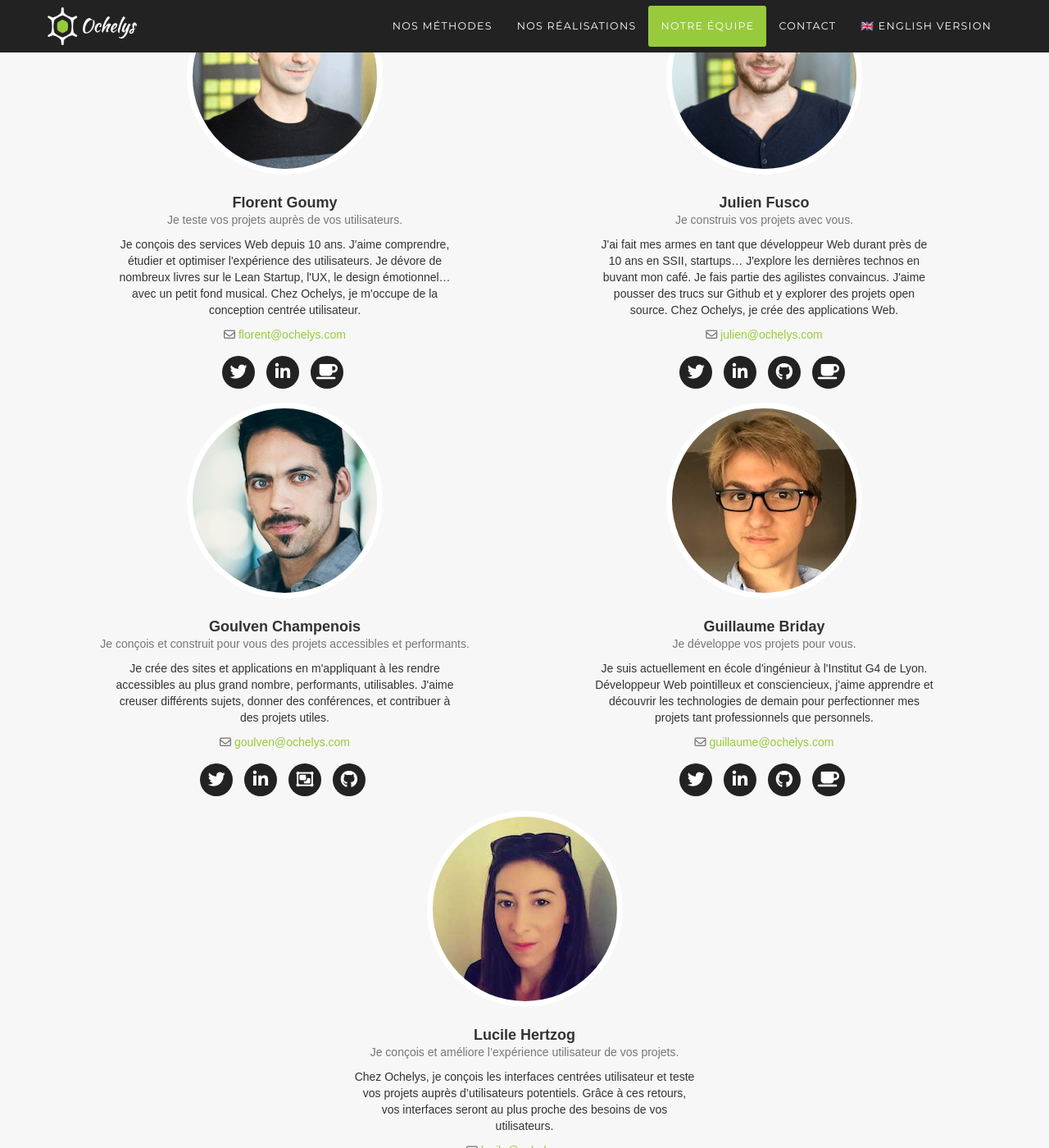
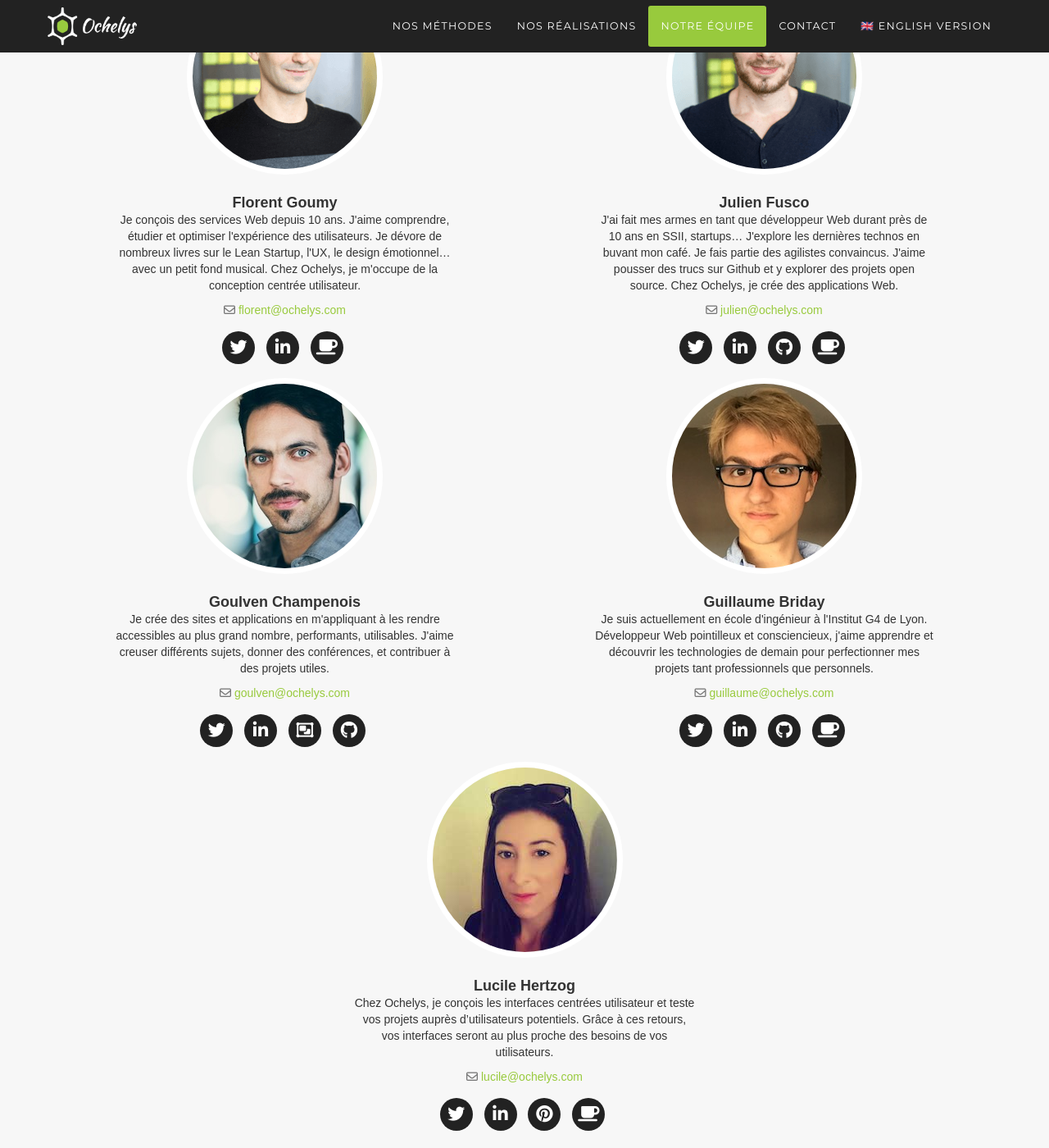
Before and after one commit to Ochelys/ochelys.github.io, a Jekyll site: the page built from index.md, in a window 1280 px wide and 1400 px high, scrolled down 3561 px. Shown: the whole window at 82% size. Built offline with Jekyll 4.4.1, drawn with Linux system fonts in a browser that asks for light colours; nearby versions of some CDN libraries; some web fonts are replaced.

Commit message:
Removing baseline description from the team

```diff
--- a/_layouts/home.en.html
+++ b/_layouts/home.en.html
@@ -349,7 +349,6 @@ layout: default.en
       <div class="col-sm-6 team-member">
         <img src="{{ site.url }}/images/florent.png" alt="Florent Goumy" class="img-responsive img-circle">
         <h3 class="h4" lang="fr">Florent Goumy</h3>
-        <p class="text-muted">I test your projects with your customers.</p>
         <p class="bio">I have 10 years experience designing Web services. I love studying, understanding and optimising user experience. I read a lot about Lean Startup, <abbr>UX</abbr>, emotional design, interface/interaction design, and many many more. At Ochelys, I am responsible for user-centered design.</p>
         <p class="text-muted"><i class="fa fa-envelope-o"></i> <a href="mailto:florent@ochelys.com">florent@ochelys.com</a></p>
         <ul class="list-inline social-buttons">
@@ -361,7 +360,6 @@ layout: default.en
       <div class="col-sm-6 team-member">
         <img src="{{ site.url }}/images/julien.png" alt="Julien Fusco" class="img-responsive img-circle">
         <h3 class="h4" lang="fr">Julien Fusco</h3>
-        <p class="text-muted">I build your projects with you.</p>
         <p class="bio">I honed my web development skills for more than 10 years working for <abbr>IT</abbr> services companies as well as startups. I keep up-to-date about new technologies every day. I believe in agile values and principles and love contributing to Open Source projects. At Ochelys, I build web applications.</p>
         <p class="text-muted"><i class="fa fa-envelope-o"></i> <a href="mailto:julien@ochelys.com">julien@ochelys.com</a></p>
         <ul class="list-inline social-buttons">
@@ -374,7 +372,6 @@ layout: default.en
       <div class="col-sm-6 team-member">
         <img src="{{ site.url }}/images/goulven.jpg" alt="Goulven Champenois" class="img-responsive img-circle">
         <h3 class="h4" lang="fr">Goulven Champenois</h3>
-        <p class="text-muted">I design and build your projects with accessibility and performance in mind.</p>
         <p class="bio">I believe that all websites and applications should be accessible, usable, and quick to load for everyone. I love learning new techniques and languages, presenting my findings, and contributing to projects that resonate with my values.</p>
         <p class="text-muted"><i class="fa fa-envelope-o"></i> <a href="mailto:goulven@ochelys.com">goulven@ochelys.com</a></p>
         <ul class="list-inline social-buttons">
@@ -387,7 +384,6 @@ layout: default.en
       <div class="col-sm-6 team-member">
         <img src="{{ site.url }}/images/guillaume.jpg" alt="Guillaume Briday" class="img-responsive img-circle">
         <h3 class="h4" lang="fr">Guillaume Briday</h3>
-        <p class="text-muted">I build your projects.</p>
         <p class="bio">I work part-time for Ochelys while finishing my <abbr>CS</abbr> degree at G4 institute in Lyon. I care about details and clean implementation, and love learning tomorrow's technologies. I love putting what I learn into practice when working on customer projects.</p>
         <p class="text-muted"><i class="fa fa-envelope-o"></i> <a href="mailto:guillaume@ochelys.com">guillaume@ochelys.com</a></p>
         <ul class="list-inline social-buttons">
@@ -400,7 +396,6 @@ layout: default.en
       <div class="col-sm-6 col-md-offset-3 team-member">
         <img src="{{ site.url }}/images/lucile.jpg" alt="Lucile Hertzog" class="img-responsive img-circle">
         <h3 class="h4" lang="fr">Lucile Hertzog</h3>
-        <p class="text-muted">I design and improve how users experience your projects.</p>
         <p class="bio">Here at Ochelys, I design user-centered interfaces. I run usability tests with user panels to make sure your product meets your customers’ needs as closely as possible.</p>
         <p class="text-muted"><i class="fa fa-envelope-o"></i> <a href="mailto:lucile@ochelys.com">lucile@ochelys.com</a></p>
         <ul class="list-inline social-buttons">
--- a/_layouts/home.html
+++ b/_layouts/home.html
@@ -349,7 +349,6 @@ layout: default
       <div class="col-sm-6 team-member">
         <img src="{{ site.url }}/images/florent.png" alt="Florent Goumy" class="img-responsive img-circle">
         <h3 class="h4">Florent Goumy</h3>
-        <p class="text-muted">Je teste vos projets auprès de vos utilisateurs.</p>
         <p class="bio">Je conçois des services Web depuis 10 ans. J'aime comprendre, étudier et optimiser l'expérience des utilisateurs. Je dévore de nombreux livres sur le Lean Startup, l'UX, le design émotionnel… avec un petit fond musical. Chez Ochelys, je m'occupe de la conception centrée utilisateur.</p>
         <p class="text-muted"><i class="fa fa-envelope-o"></i> <a href="mailto:florent@ochelys.com">florent@ochelys.com</a></p>
         <ul class="list-inline social-buttons">
@@ -361,7 +360,6 @@ layout: default
       <div class="col-sm-6 team-member">
         <img src="{{ site.url }}/images/julien.png" alt="Julien Fusco" class="img-responsive img-circle">
         <h3 class="h4">Julien Fusco</h3>
-        <p class="text-muted">Je construis vos projets avec vous.</p>
         <p class="bio">J'ai fait mes armes en tant que développeur Web durant près de 10 ans en SSII, startups… J'explore les dernières technos en buvant mon café. Je fais partie des agilistes convaincus. J'aime pousser des trucs sur Github et y explorer des projets open source. Chez Ochelys, je crée des applications Web.</p>
         <p class="text-muted"><i class="fa fa-envelope-o"></i> <a href="mailto:julien@ochelys.com">julien@ochelys.com</a></p>
         <ul class="list-inline social-buttons">
@@ -374,7 +372,6 @@ layout: default
       <div class="col-sm-6 team-member">
         <img src="{{ site.url }}/images/goulven.jpg" alt="Goulven Champenois" class="img-responsive img-circle">
         <h3 class="h4">Goulven Champenois</h3>
-        <p class="text-muted">Je conçois et construit pour vous des projets accessibles et performants.</p>
         <p class="bio">Je crée des sites et applications en m'appliquant à les rendre accessibles au plus grand nombre, performants, utilisables. J'aime creuser différents sujets, donner des conférences, et contribuer à des projets utiles.</p>
         <p class="text-muted"><i class="fa fa-envelope-o"></i> <a href="mailto:goulven@ochelys.com">goulven@ochelys.com</a></p>
         <ul class="list-inline social-buttons">
@@ -387,7 +384,6 @@ layout: default
       <div class="col-sm-6 team-member">
         <img src="{{ site.url }}/images/guillaume.jpg" alt="Guillaume Briday" class="img-responsive img-circle">
         <h3 class="h4">Guillaume Briday</h3>
-        <p class="text-muted">Je développe vos projets pour vous.</p>
         <p class="bio">Je suis actuellement en école d'ingénieur à l'Institut G4 de Lyon. Développeur Web pointilleux et consciencieux, j'aime apprendre et découvrir les technologies de demain pour perfectionner mes projets tant professionnels que personnels.</p>
         <p class="text-muted"><i class="fa fa-envelope-o"></i> <a href="mailto:guillaume@ochelys.com">guillaume@ochelys.com</a></p>
         <ul class="list-inline social-buttons">
@@ -400,7 +396,6 @@ layout: default
       <div class="col-sm-6 col-md-offset-3 team-member">
         <img src="{{ site.url }}/images/lucile.jpg" alt="Lucile Hertzog" class="img-responsive img-circle">
         <h3 class="h4">Lucile Hertzog</h3>
-        <p class="text-muted">Je conçois et améliore l’expérience utilisateur de vos projets.</p>
         <p class="bio">Chez Ochelys, je conçois les interfaces centrées utilisateur et teste vos projets auprès d’utilisateurs potentiels. Grâce à ces retours, vos interfaces seront au plus proche des besoins de vos utilisateurs.</p>
         <p class="text-muted"><i class="fa fa-envelope-o"></i> <a href="mailto:lucile@ochelys.com">lucile@ochelys.com</a></p>
         <ul class="list-inline social-buttons">
```
